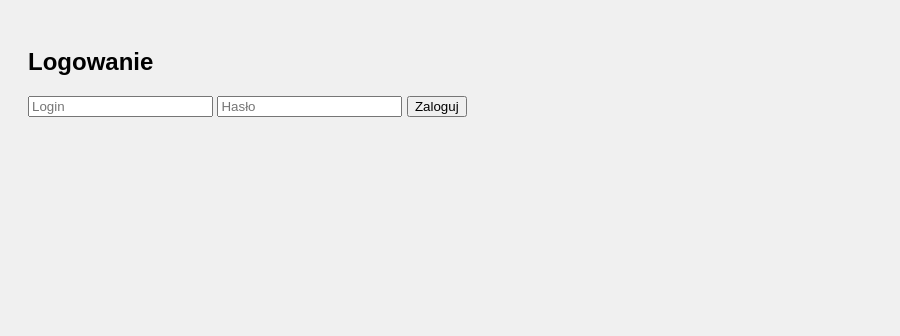
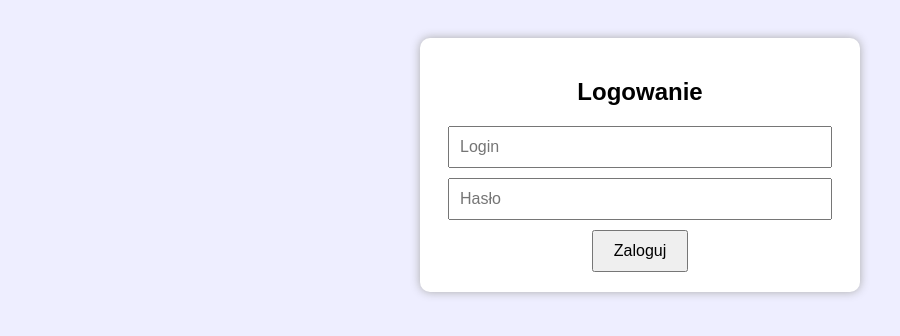
Before and after one commit to ajslanek/hmi_test, a plain HTML site: page index.html in a window 1280 px wide. Shown: the whole page, without its empty margins (0-900 px from the left). Drawn offline with nearby package versions, Linux system fonts and the light colour scheme.

Commit message:
Update style.css

```diff
--- a/style.css
+++ b/style.css
@@ -1,17 +1,44 @@
 body {
   font-family: sans-serif;
+  background-color: #eef;
+  padding: 30px;
+  text-align: center;
+}
+
+.login-box, .panel {
+  max-width: 400px;
+  margin: auto;
   padding: 20px;
-  background-color: #f0f0f0;
+  background: white;
+  border-radius: 10px;
+  box-shadow: 0 0 10px #aaa;
+}
+
+input {
+  display: block;
+  width: 90%;
+  margin: 10px auto;
+  padding: 10px;
+  font-size: 1em;
+}
+
+button {
+  padding: 10px 20px;
+  font-size: 1em;
+}
+
+.error {
+  color: red;
+  margin-top: 10px;
 }
 
 table {
+  width: 100%;
+  margin-top: 20px;
   border-collapse: collapse;
-  width: 100%;
-  margin-top: 1em;
 }
 
 th, td {
-  padding: 8px 12px;
+  padding: 8px;
   border: 1px solid #ccc;
-  background-color: #fff;
 }
```
